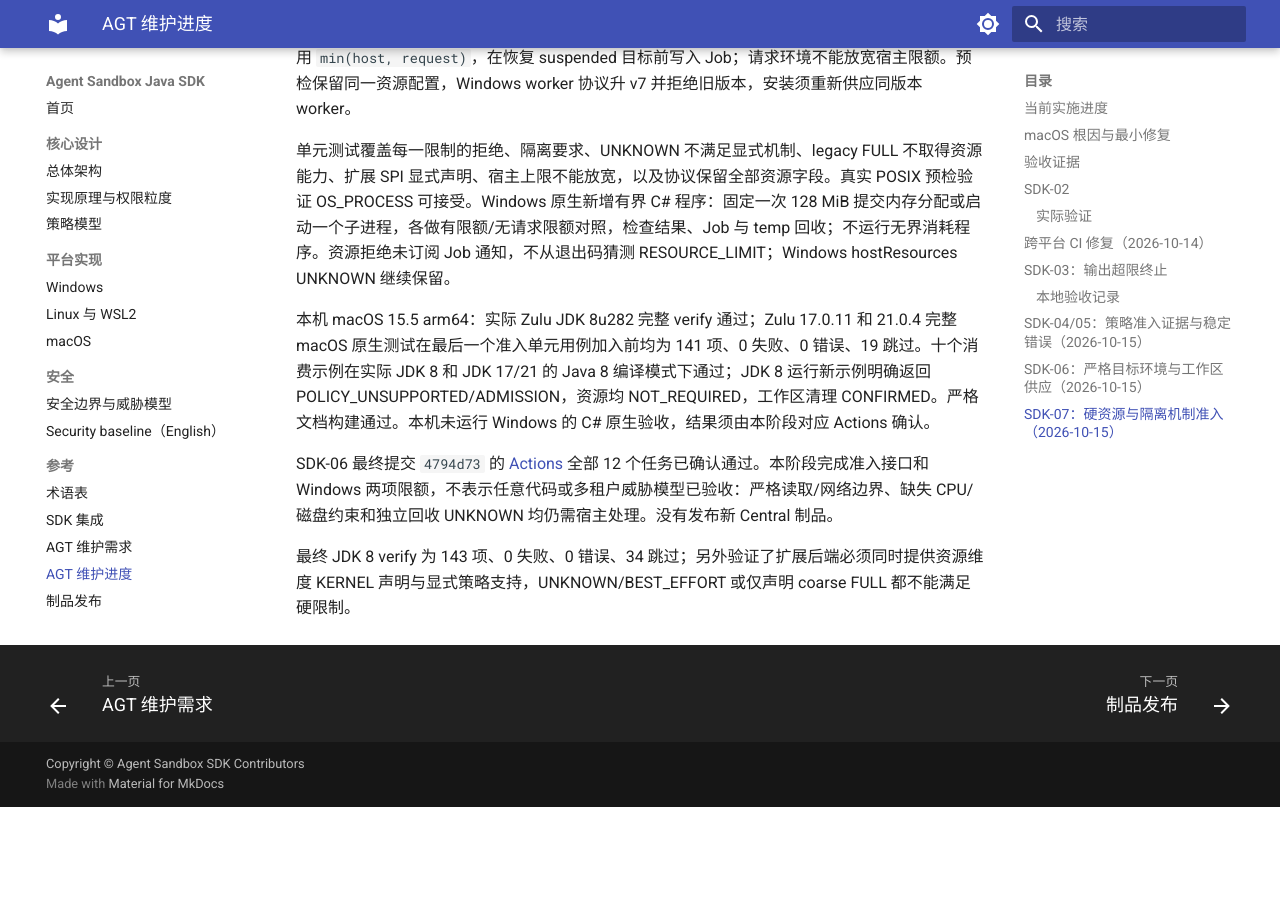
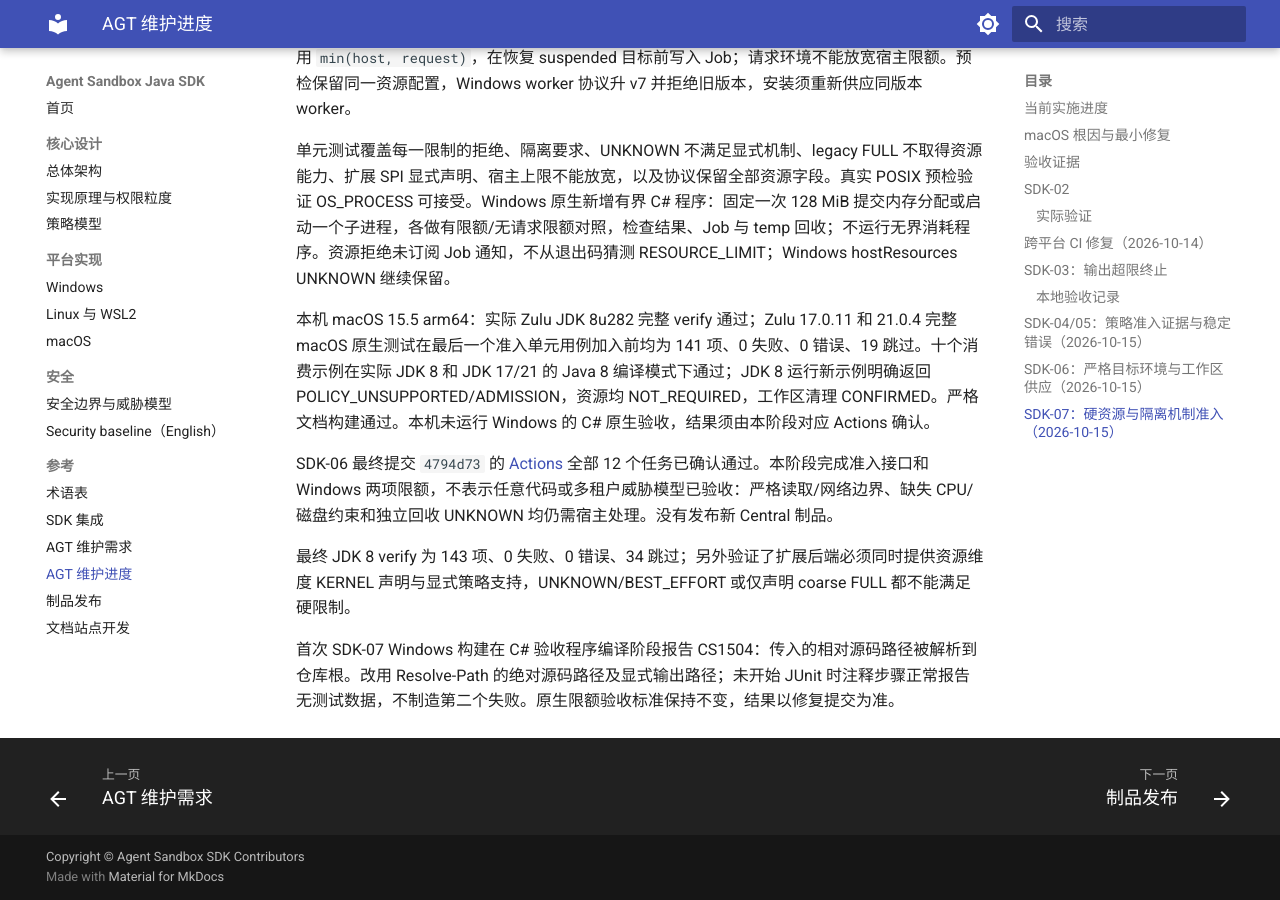
Before and after one commit to umuo/sandbox-demo, an MkDocs documentation site: the page built from docs/agt-maintenance-progress.md, in a window 1280 px wide and 900 px high, scrolled down 7832 px. Built offline with MkDocs 1.6.1 and Material for MkDocs 9.7.7, drawn with Linux system fonts in a browser that asks for light colours; before the commit the page ends 8639 px from its top, so only the background shows below that.

Commit message:
fix: resolve absolute paths for the Windows resource probe compiler

```diff
--- a/docs/agt-maintenance-progress.md
+++ b/docs/agt-maintenance-progress.md
@@ -168,3 +168,5 @@
 SDK-06 最终提交 `4794d73` 的 [Actions](https://github.com/umuo/sandbox-demo/actions/runs/38665437304) 全部 12 个任务已确认通过。本阶段完成准入接口和 Windows 两项限额，不表示任意代码或多租户威胁模型已验收：严格读取/网络边界、缺失 CPU/磁盘约束和独立回收 UNKNOWN 均仍需宿主处理。没有发布新 Central 制品。
 
 最终 JDK 8 verify 为 143 项、0 失败、0 错误、34 跳过；另外验证了扩展后端必须同时提供资源维度 KERNEL 声明与显式策略支持，UNKNOWN/BEST_EFFORT 或仅声明 coarse FULL 都不能满足硬限制。
+
+首次 SDK-07 Windows 构建在 C# 验收程序编译阶段报告 CS1504：传入的相对源码路径被解析到仓库根。改用 Resolve-Path 的绝对源码路径及显式输出路径；未开始 JUnit 时注释步骤正常报告无测试数据，不制造第二个失败。原生限额验收标准保持不变，结果以修复提交为准。
```
Also changed, not shown: 1 other file.
